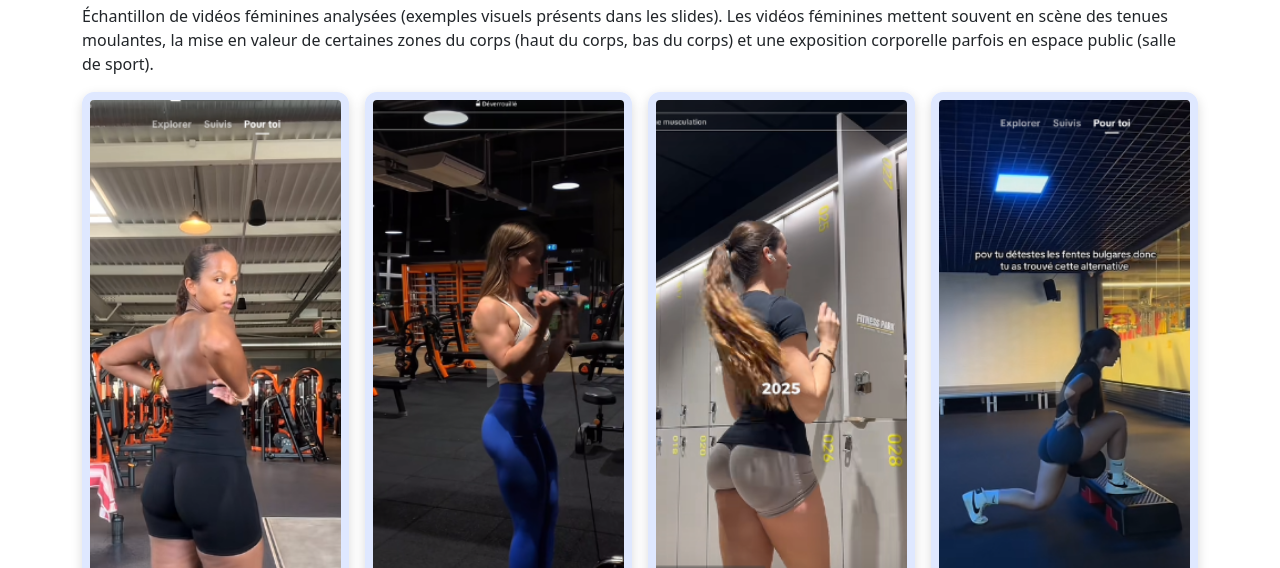
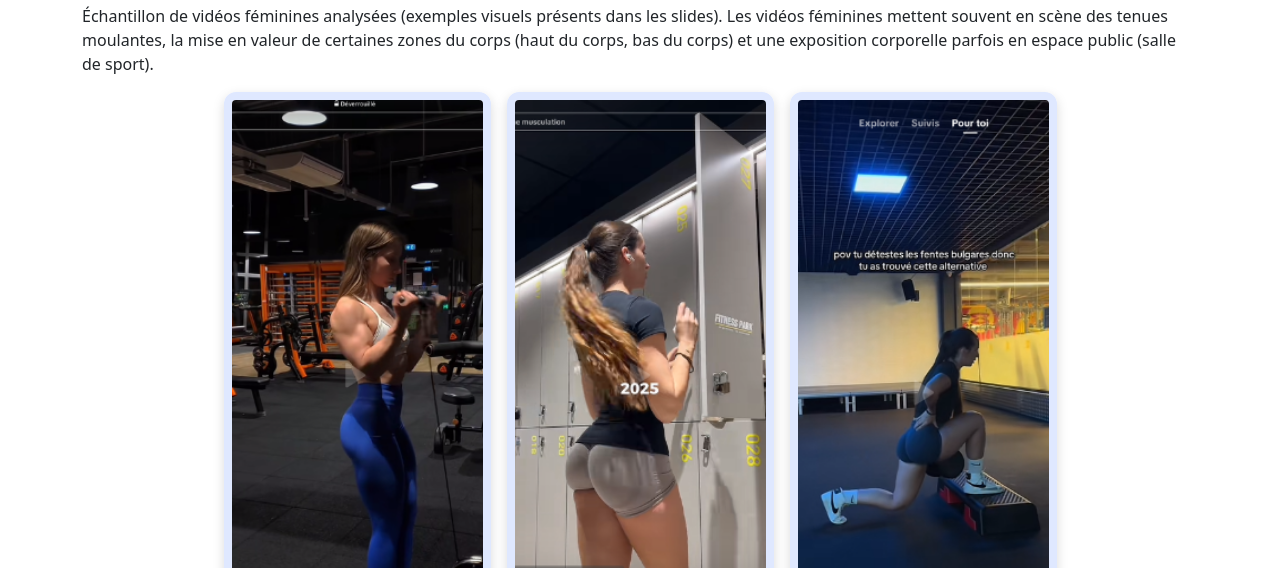
Before and after one commit to JoJohdt/Blog-Science-Po, a plain HTML site: page samples.html in a window 1280 px wide. Shown: the part 232-800 px from the top of the page. Drawn offline with nearby package versions, Linux system fonts and the light colour scheme.

Commit message:
supp Image1

```diff
--- a/samples.html
+++ b/samples.html
@@ -29,10 +29,7 @@
     <section class="mt-4">
       <h2>Contenu féminin</h2>
       <p>Échantillon de vidéos féminines analysées (exemples visuels présents dans les slides). Les vidéos féminines mettent souvent en scène des tenues moulantes, la mise en valeur de certaines zones du corps (haut du corps, bas du corps) et une exposition corporelle parfois en espace public (salle de sport).</p>
-      <div class="row g-3">
-        <div class="col-6 col-md-3">
-          <img src="assets/images/image1.png" class="img-sample w-100" alt="Photo1">
-        </div>
+      <div class="row g-3 justify-content-center">
         <div class="col-6 col-md-3">
           <img src="assets/images/image2.png" class="img-sample w-100" alt="Photo2">
         </div>
```
